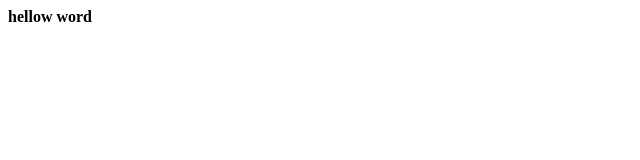
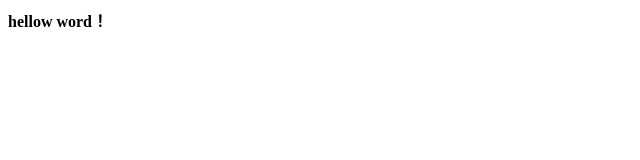
Before and after one commit to xk-j/learngit, a plain HTML site: page index.html in a window 1280 px wide. Shown: the full height of the page, 0-640 px from the left. Drawn offline with Linux system fonts and the light colour scheme.

Commit message:
修改文字

```diff
--- a/index.html
+++ b/index.html
@@ -4,6 +4,6 @@
 	<title>你好</title>
 </head>
 <body>
-	<b>hellow word</b>
+	<b>hellow word！</b>
 </body>
 </html>
```
